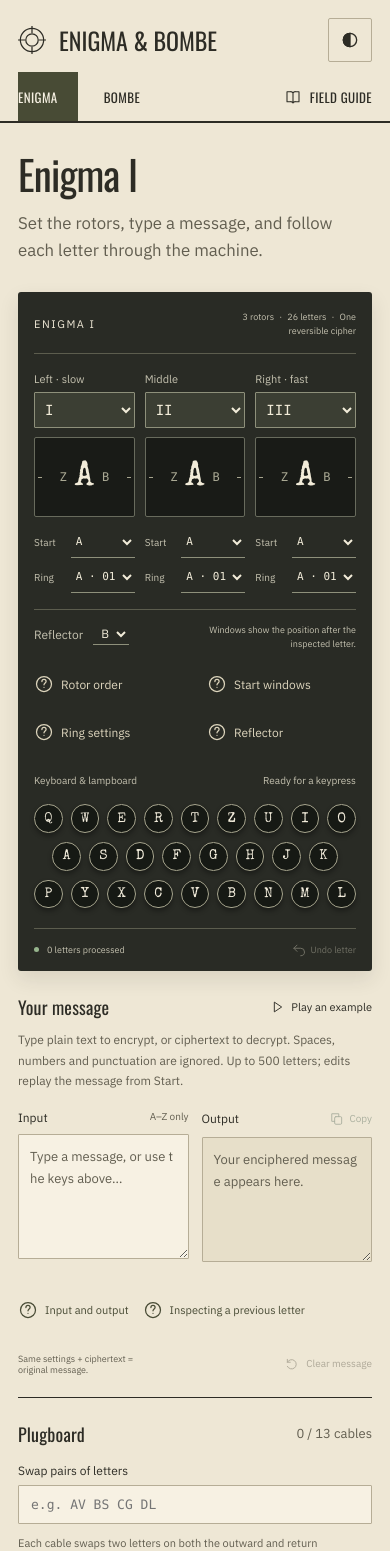
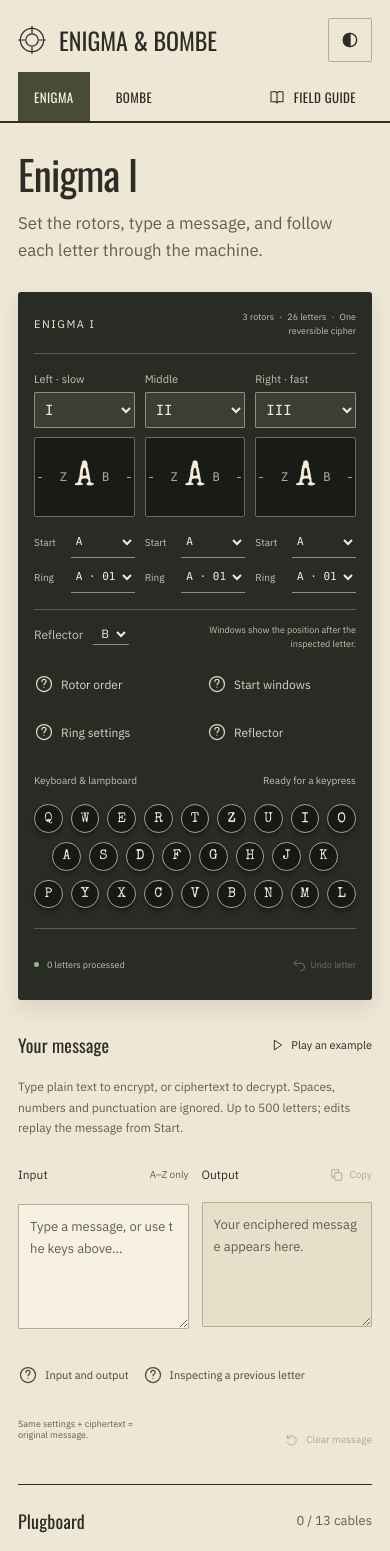
Before and after one commit to mingchuno/enigma-and-bombe-simulator, a React (Vite) app: page / in a window 390 px wide. Shown: the top 1551 px of the page. Built offline with nearby package versions, Linux system fonts and the light colour scheme.

Commit message:
STYLE(UI): POLISH SPACING AND THEME CONSISTENCY

```diff
--- a/src/styles.css
+++ b/src/styles.css
@@ -137,6 +137,7 @@ button svg {
   gap: 10px;
 }
 footer button {
+  min-height: 36px;
   margin-left: auto;
   border: 0;
   background: none;
@@ -146,6 +147,7 @@ footer button {
   font-size: 11px;
 }
 .machine-bottom button {
+  min-height: 36px;
   display: flex;
   align-items: center;
   gap: 7px;
@@ -155,13 +157,15 @@ footer button {
   padding: 0;
 }
 .output-label button {
+  min-height: 36px;
+  margin-right: -4px;
   border: 0;
   background: transparent;
   display: flex;
   align-items: center;
   gap: 5px;
   font-size: 10px;
-  padding: 0;
+  padding: 4px;
   color: #5b6e5f;
 }
 .message-footer button {
@@ -535,6 +539,7 @@ label,
   justify-content: center;
   gap: 7px;
   padding: 4px 0;
+  min-height: 36px;
   font-size: 12px;
 }
 .text-button:hover:not(:disabled) {
@@ -549,6 +554,15 @@ label,
   grid-template-columns: 1fr 1fr;
   gap: 18px;
   margin-top: 18px;
+}
+.message-columns > label {
+  display: grid;
+  grid-template-columns: 1fr auto;
+  grid-template-rows: 36px auto;
+  align-items: center;
+}
+.message-columns :where(label) textarea {
+  grid-column: 1 / -1;
 }
 .message-columns textarea {
   width: 100%;
@@ -576,7 +590,7 @@ textarea::placeholder {
   display: flex;
   justify-content: space-between;
   align-items: center;
-  min-height: 18px;
+  min-height: 36px;
 }
 .output-field textarea {
   background: #eaf0e3;
@@ -1609,10 +1623,12 @@ progress::-moz-progress-bar {
     height: 49px;
   }
   footer button {
+    min-height: 44px;
     font-size: 10px;
     gap: 6px;
   }
   .machine-bottom button {
+    min-height: 44px;
     gap: 4px;
   }
   .message-footer button {
@@ -1624,8 +1640,8 @@ progress::-moz-progress-bar {
     font-size: 13px;
   }
   .site-header nav button:first-child {
-    padding-left: 0;
-    padding-right: 20px;
+    padding-left: 16px;
+    padding-right: 16px;
   }
   .site-header nav button.active:after {
     left: 10px;
@@ -1637,7 +1653,7 @@ progress::-moz-progress-bar {
   }
   .site-header .guide-nav {
     margin-left: auto;
-    padding-right: 0;
+    padding-right: 16px;
   }
   .page-intro {
     padding: 29px 0 25px;
@@ -1988,3 +2004,15 @@ progress::-moz-progress-bar {
   margin: 12px 0 0;
   max-width: 72ch;
 }
+
+@media (max-width: 600px) {
+  .text-button {
+    min-height: 44px;
+  }
+  .message-footer {
+    flex-wrap: wrap;
+  }
+  .message-footer button {
+    margin-left: auto;
+  }
+}
--- a/src/themes.css
+++ b/src/themes.css
@@ -12,6 +12,7 @@
   --theme-machine: #292b25;
   --theme-recess: #191b17;
   --theme-metal: #a7a58e;
+  --theme-inset: #e5ddc7;
   background: var(--paper);
   color: var(--ink);
 }
@@ -296,3 +297,64 @@
     font-size: 32px;
   }
 }
+
+/* Supporting controls use the same document stock as the workbench. */
+:root {
+  .learning-panel > p,
+  .mechanics-explanation p,
+  .drum-inspector > p,
+  .contact-explainer p,
+  .paper-result p,
+  .paper-alternative p,
+  .operator-table :where(button) span,
+  .strip-row small,
+  .plug-sockets > span,
+  .plug-sockets small,
+  .output-label button {
+    color: var(--muted);
+  }
+  .mechanics-controls button:not(.primary-button),
+  .chain-pages button,
+  .mechanics-controls input,
+  .sense-controls select,
+  .paper-inputs input {
+    background: var(--theme-field);
+    color: var(--ink);
+    border-color: var(--line);
+    border-radius: 2px;
+  }
+  .operator-table th,
+  .core-reading,
+  .candidate-plaintext,
+  .strip-row > span {
+    background: var(--theme-inset);
+  }
+  .core-reading,
+  .candidate-plaintext,
+  .candidate-tabs button {
+    border-radius: 2px;
+  }
+  .inline-checkbox input[type="checkbox"],
+  input[type="range"] {
+    accent-color: var(--green);
+  }
+  .plug-sockets small {
+    border-color: var(--line);
+  }
+  .plug-sockets .connected,
+  .plug-sockets .connected small {
+    color: var(--green);
+  }
+  .plug-sockets .connected small,
+  .chain-pages button[aria-pressed="true"] {
+    background: var(--theme-inset);
+    border-color: var(--green);
+  }
+  .strip-row > span.collision {
+    background: #f2d6c8;
+    color: #853327;
+  }
+  .strip-row > span.collision small {
+    color: #853327;
+  }
+}
```
